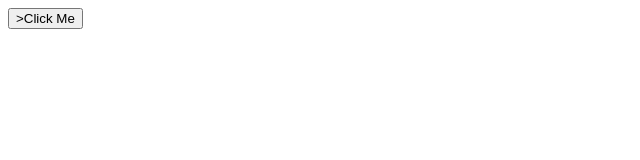
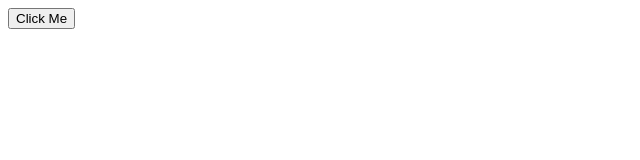
Before and after one commit to xiangkai5/LoginRegistration, a plain HTML site: page index.html in a window 1280 px wide. Shown: the full height of the page, 0-640 px from the left. Drawn offline with Linux system fonts and the light colour scheme.

Commit message:
Update index.html

```diff
--- a/index.html
+++ b/index.html
@@ -2,6 +2,6 @@
 <html>
 <head>
 <meta name="viewport" content="width=device-width, initial-scale=1">
-<button src="https://www.youtube.com/embed/tgbNymZ7vqY">>Click Me</button>
+<button src="https://www.youtube.com/embed/tgbNymZ7vqY">Click Me</button>
 </body>
 </html>
```
